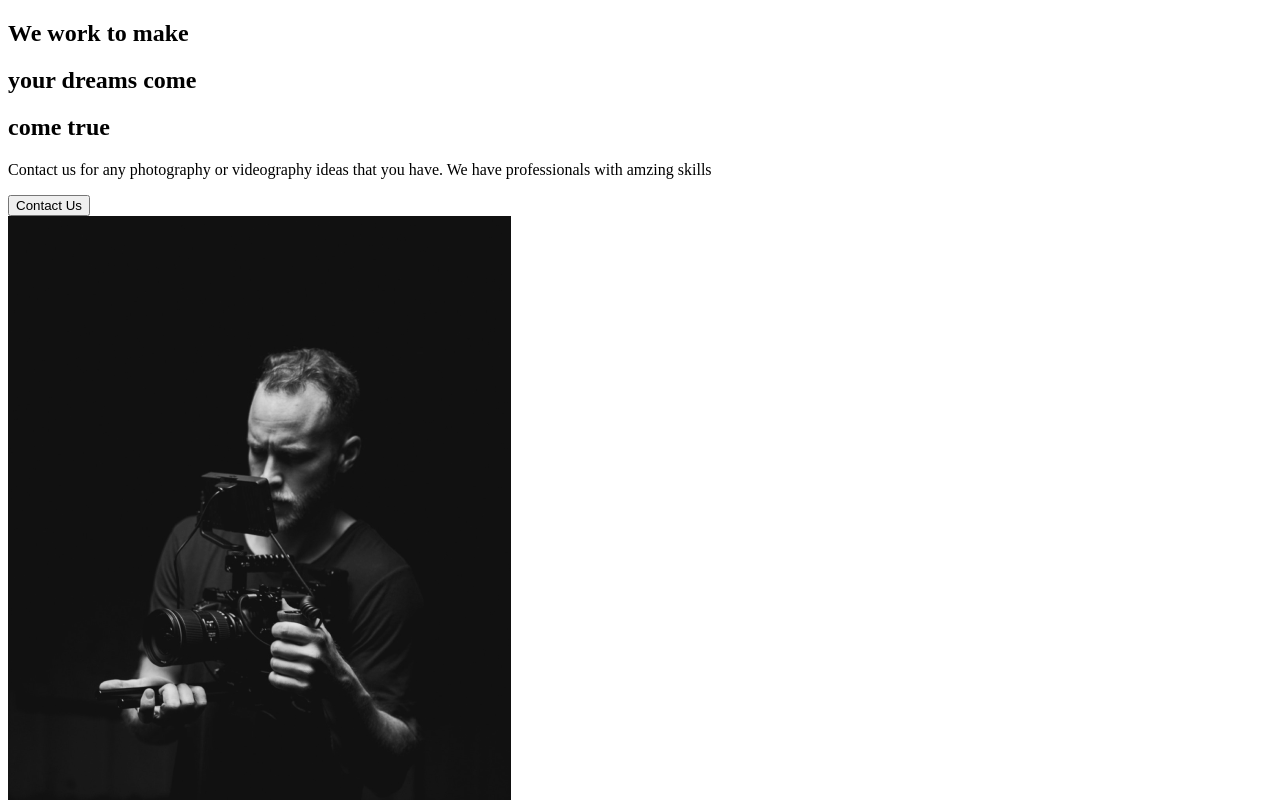
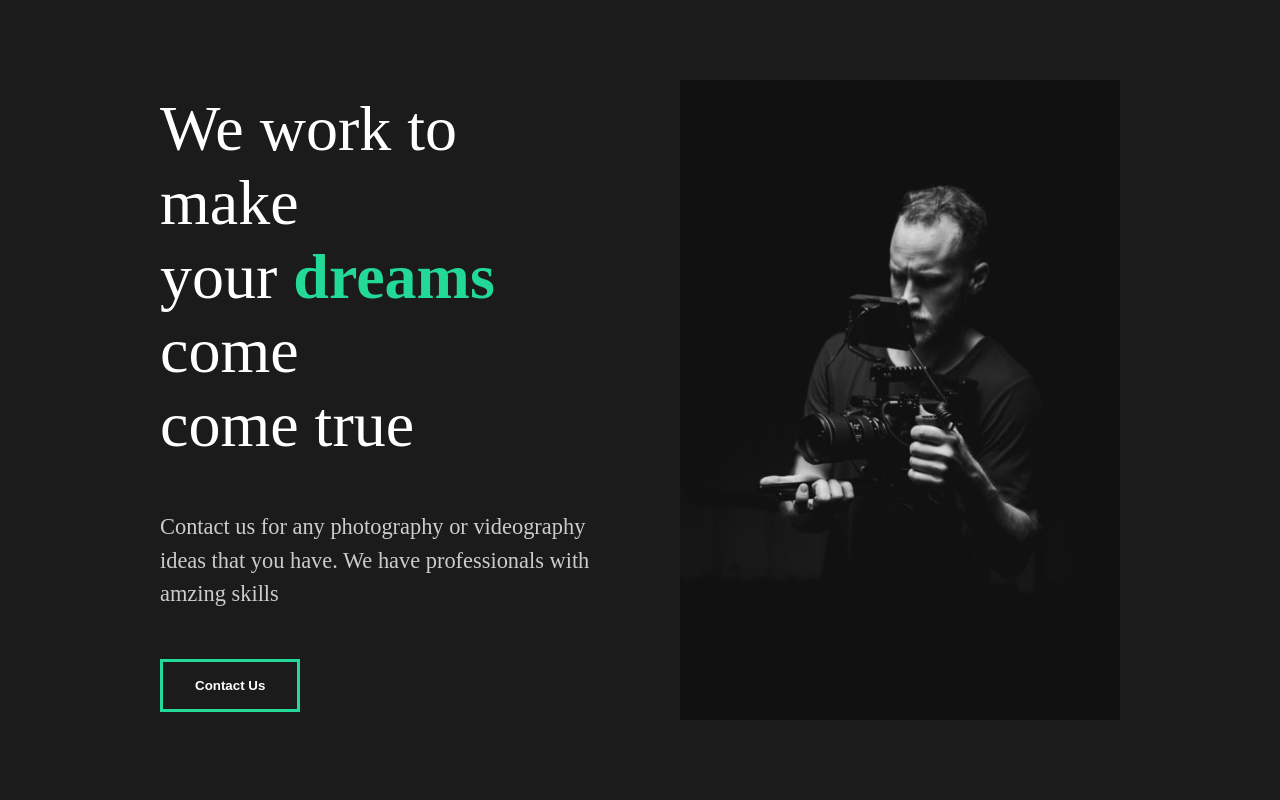
Before and after one commit to rawhite22/capture, a React (Create React App) app: page / in a window 1280 px wide. Shown: the top 800 px of the page. Built offline with nearby package versions, Linux system fonts and the light colour scheme.

Commit message:
5. Intro to styled components

```diff
--- a/src/App.js
+++ b/src/App.js
@@ -1,9 +1,13 @@
 import React from 'react';
+// global style
+import GlobalStyle from './components/GlobalStyle';
+// pages
 import AboutUs from './pages/AboutUs';
 
 function App() {
   return (
     <div className='App'>
+      <GlobalStyle />
       <AboutUs />
     </div>
   );
--- a/src/components/AboutSection.js
+++ b/src/components/AboutSection.js
@@ -1,34 +1,66 @@
 import React from 'react';
 import home1 from '../img/home1.png';
+// styled
+import styled from 'styled-components';
 
 const AboutSection = () => {
   return (
-    <div>
-      <div className='description'>
+    <About>
+      <Description>
         <div className='title'>
-          <div className='hide'>
+          <Hide>
             <h2>We work to make</h2>
-          </div>
-          <div className='hide'>
+          </Hide>
+          <Hide>
             <h2>
               your <span>dreams</span> come
             </h2>
-          </div>
-          <div className='hide'>
+          </Hide>
+          <Hide>
             <h2>come true</h2>
-          </div>
+          </Hide>
         </div>
         <p>
           Contact us for any photography or videography ideas that you have. We
           have professionals with amzing skills
         </p>
         <button>Contact Us</button>
-      </div>
-      <div className='img'>
+      </Description>
+      <ImgContainer>
         <img src={home1} alt='Guy holding a camera' />
-      </div>
-    </div>
+      </ImgContainer>
+    </About>
   );
 };
 
+// styled components
+const About = styled.div`
+  min-height: 90vh;
+  display: flex;
+  align-items: center;
+  justify-content: space-between;
+  padding: 5rem 10rem;
+  color: white;
+`;
+
+const Description = styled.div`
+  flex: 1;
+  padding-right: 5rem;
+  h2 {
+    font-weight: lighter;
+  }
+`;
+const ImgContainer = styled.div`
+  flex: 1;
+  overflow: hidden;
+  img {
+    width: 100%;
+    height: 80vh;
+    object-fit: cover;
+  }
+`;
+const Hide = styled.div`
+  overflow: hidden;
+`;
+
 export default AboutSection;
--- /dev/null
+++ b/src/components/GlobalStyle.js
@@ -0,0 +1,52 @@
+import { createGlobalStyle } from "styled-components";
+
+const GlobalStyle = createGlobalStyle`
+*{
+    margin: 0;
+    padding: 0;
+    box-sizing: border-box
+}
+body{
+    background: #1b1b1b;
+}
+button{
+    font-weight: bold;
+    font-size: 1.1.rem;
+    cursor: pointer;
+    padding: 1rem 2rem;
+    border: 3px solid #23d997;
+    background: transparent;
+    color: white;
+    transition: all 0.5s ease;
+    &:hover{
+        background-color: #23d997;
+        color: white;
+    }
+}
+    h2{
+        font-weight: lighter;
+        font-size: 4rem;
+    }
+    h3{
+        color: white;
+    }
+    h4{
+        font-weight: bold;
+
+    }
+    a{
+        font-size: 1.1rem;
+    }
+    span{
+        font-weight: bold;
+        color:#23d997;
+    }
+    p{
+        padding: 3rem 0rem;
+        color: #ccc;
+        font-size: 1.4rem;
+        line-height: 150%;
+    }
+`;
+
+export default GlobalStyle;
```
